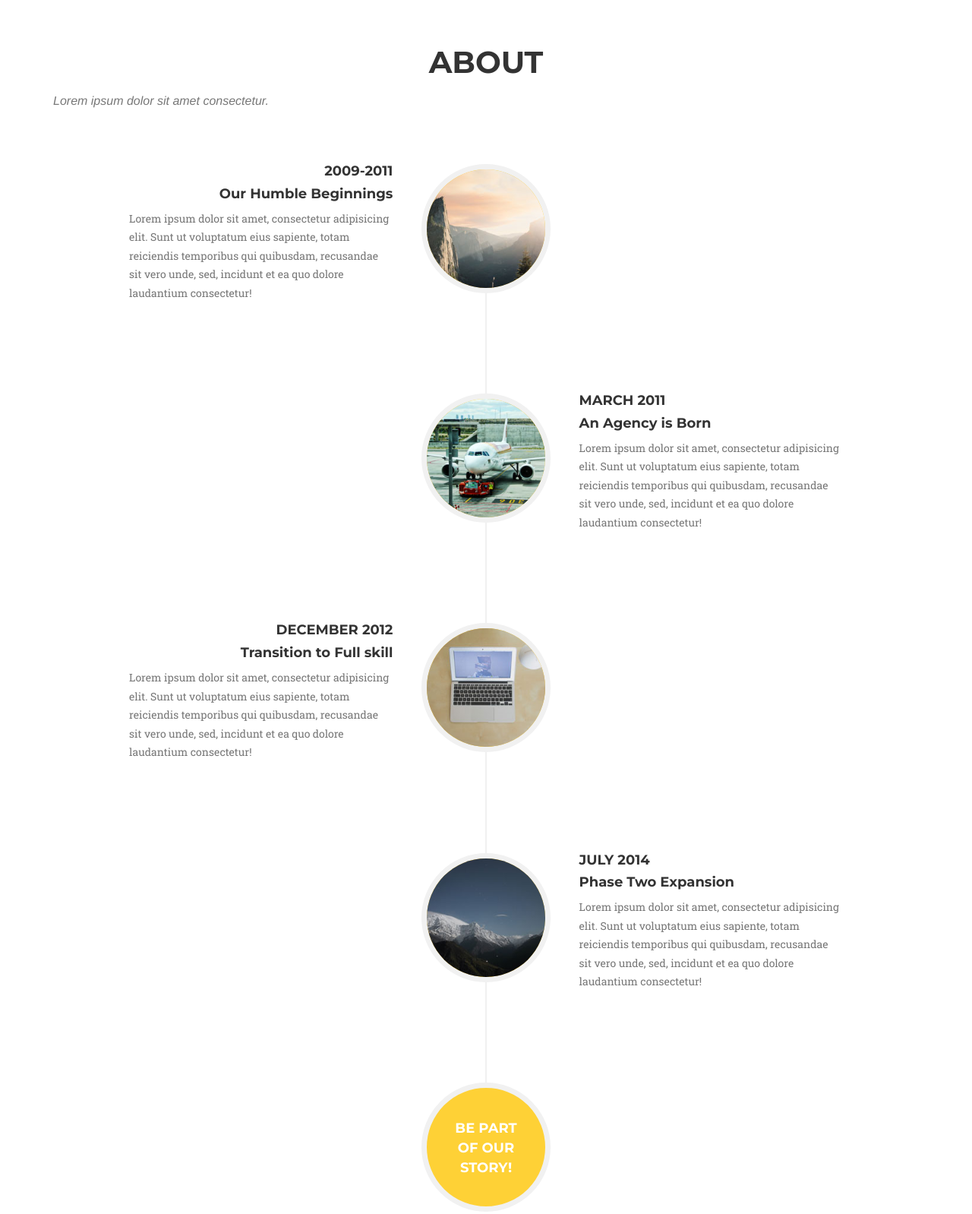
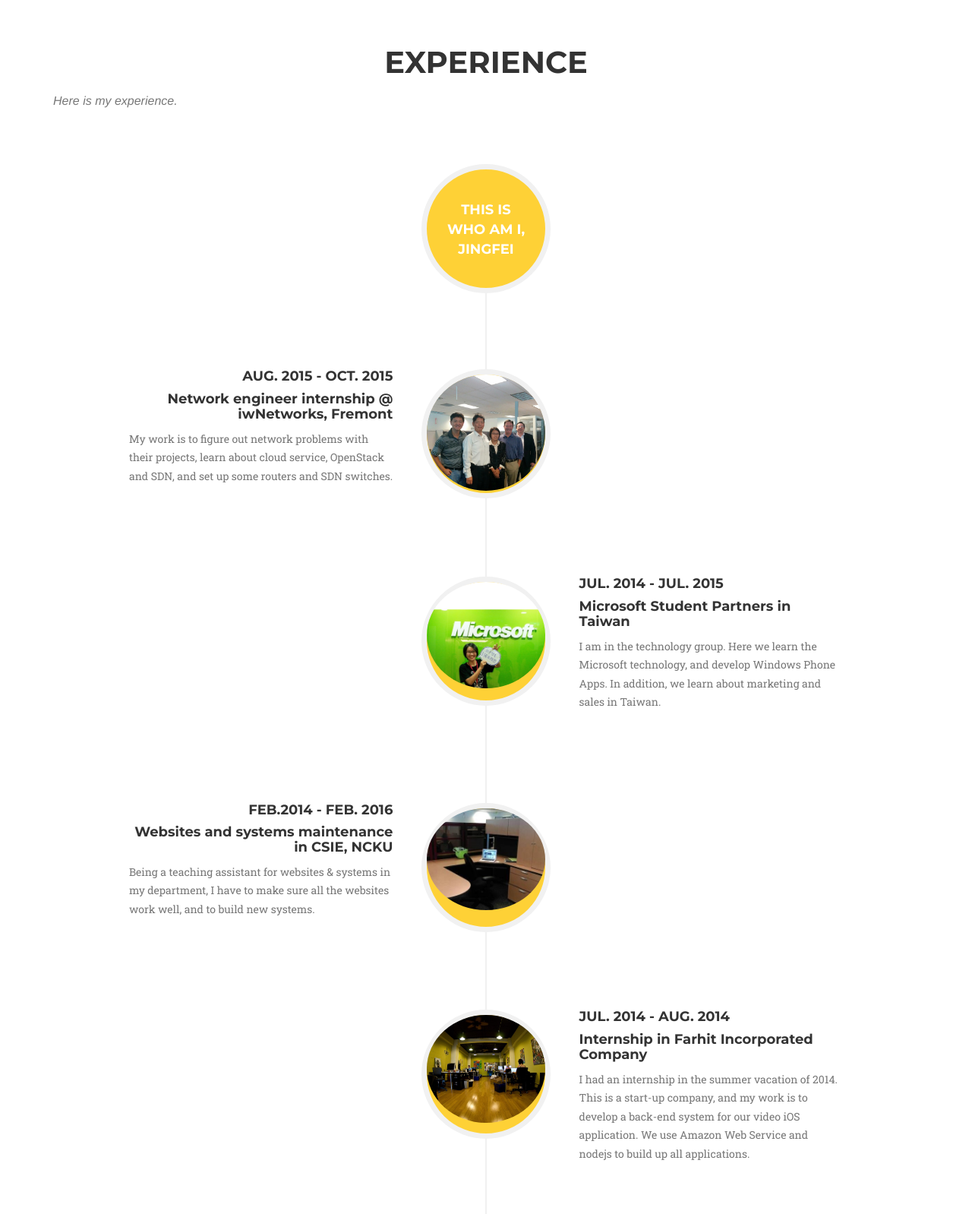
Before and after one commit to jingfei/about-me, a website: page index.html in a window 1280 px wide. Shown: the part 3360-4958 px from the top of the page at 76% size. Drawn offline with nearby package versions, Linux system fonts and the light colour scheme; a web font is replaced by a local one.

Commit message:
Update infomation of Experience.

```diff
--- a/index.html
+++ b/index.html
@@ -254,70 +254,89 @@
 	</section>
 
 	<!-- About Section -->
-	<section id="about">
+	<section id="exp">
 		<div class="container">
 			<div class="row">
 				<div class="col-lg-12 text-center">
-					<h2 class="section-heading">About</h2>
-					<h3 class="section-subheading text-muted">Lorem ipsum dolor sit amet consectetur.</h3>
+					<h2 class="section-heading">Experience</h2>
+					<h3 class="section-subheading text-muted">Here is my experience.</h3>
 				</div>
 			</div>
 			<div class="row">
 				<div class="col-lg-12">
 					<ul class="timeline">
+						<li class="timeline-inverted">
+							<div class="timeline-image">
+								<h4>This is <br/>who am I,<br/>Jingfei</h4>
+							</div>
+						</li>
 						<li>
 							<div class="timeline-image">
-								<img class="img-circle img-responsive" src="img/about/1.jpg" alt="">
+								<img class="img-circle img-responsive" src="img/exp/01.jpg" alt="">
 							</div>
 							<div class="timeline-panel">
 								<div class="timeline-heading">
-									<h4>2009-2011</h4>
-									<h4 class="subheading">Our Humble Beginnings</h4>
+									<h4>Aug. 2015 - Oct. 2015</h4>
+									<h4 class="subheading">Network engineer internship @ iwNetworks, Fremont</h4>
 								</div>
 								<div class="timeline-body">
-									<p class="text-muted">Lorem ipsum dolor sit amet, consectetur adipisicing elit. Sunt ut voluptatum eius sapiente, totam reiciendis temporibus qui quibusdam, recusandae sit vero unde, sed, incidunt et ea quo dolore laudantium consectetur!</p>
+									<p class="text-muted">My work is to figure out network problems with their projects, learn about cloud service, OpenStack and SDN, and set up some routers and SDN switches.</p>
 								</div>
 							</div>
 						</li>
 						<li class="timeline-inverted">
 							<div class="timeline-image">
-								<img class="img-circle img-responsive" src="img/about/2.jpg" alt="">
+								<img class="img-circle img-responsive" src="img/exp/03.jpg" alt="">
 							</div>
 							<div class="timeline-panel">
 								<div class="timeline-heading">
-									<h4>March 2011</h4>
-									<h4 class="subheading">An Agency is Born</h4>
+									<h4>Jul. 2014 - Jul. 2015</h4>
+									<h4 class="subheading">Microsoft Student Partners in Taiwan</h4>
 								</div>
 								<div class="timeline-body">
-									<p class="text-muted">Lorem ipsum dolor sit amet, consectetur adipisicing elit. Sunt ut voluptatum eius sapiente, totam reiciendis temporibus qui quibusdam, recusandae sit vero unde, sed, incidunt et ea quo dolore laudantium consectetur!</p>
+									<p class="text-muted">I am in the technology group. Here we learn the Microsoft technology, and develop Windows Phone Apps. In addition, we learn about marketing and sales in Taiwan.</p>
 								</div>
 							</div>
 						</li>
 						<li>
 							<div class="timeline-image">
-								<img class="img-circle img-responsive" src="img/about/3.jpg" alt="">
+								<img class="img-circle img-responsive" src="img/exp/02.jpg" alt="">
 							</div>
 							<div class="timeline-panel">
 								<div class="timeline-heading">
-									<h4>December 2012</h4>
-									<h4 class="subheading">Transition to Full skill</h4>
+									<h4>Feb.2014 - Feb. 2016</h4>
+									<h4 class="subheading">Websites and systems maintenance in CSIE, NCKU</h4>
 								</div>
 								<div class="timeline-body">
-									<p class="text-muted">Lorem ipsum dolor sit amet, consectetur adipisicing elit. Sunt ut voluptatum eius sapiente, totam reiciendis temporibus qui quibusdam, recusandae sit vero unde, sed, incidunt et ea quo dolore laudantium consectetur!</p>
+									<p class="text-muted">Being a teaching assistant for websites & systems in my department, I have to make sure all the websites work well, and to build new systems.</p>
 								</div>
 							</div>
 						</li>
 						<li class="timeline-inverted">
 							<div class="timeline-image">
-								<img class="img-circle img-responsive" src="img/about/4.jpg" alt="">
+								<img class="img-circle img-responsive" src="img/exp/04.jpg" alt="">
 							</div>
 							<div class="timeline-panel">
 								<div class="timeline-heading">
-									<h4>July 2014</h4>
-									<h4 class="subheading">Phase Two Expansion</h4>
+									<h4>Jul. 2014 - Aug. 2014</h4>
+									<h4 class="subheading">Internship in Farhit Incorporated Company</h4>
 								</div>
 								<div class="timeline-body">
-									<p class="text-muted">Lorem ipsum dolor sit amet, consectetur adipisicing elit. Sunt ut voluptatum eius sapiente, totam reiciendis temporibus qui quibusdam, recusandae sit vero unde, sed, incidunt et ea quo dolore laudantium consectetur!</p>
+									<p class="text-muted">I had an internship in the summer vacation of 2014. This is a start-up company, and my work is to develop a back-end system for our video iOS application. We use Amazon Web Service and nodejs to build up all applications.</p>
+								</div>
+							</div>
+						</li>
+						<li>
+							<div class="timeline-image">
+								<img class="img-circle img-responsive" src="img/exp/05.png" alt="">
+							</div>
+							<div class="timeline-panel">
+								<div class="timeline-heading">
+									<h4>May 2012 - August 2012</h4>
+									<h4 class="subheading">Part-time worker in Computer & Network Center, NCKU</h4>
+								</div>
+								<div class="timeline-body">
+									<p class="text-muted">Before entering the university, I had a part-time job about web design and network in the Computer & Network Center.</p>
 								</div>
 							</div>
 						</li>
```
Also changed, not shown: img/exp/01.jpg (added), img/exp/02.jpg (added), img/exp/03.jpg (added), img/exp/04.jpg (added), img/exp/05.png (added).
